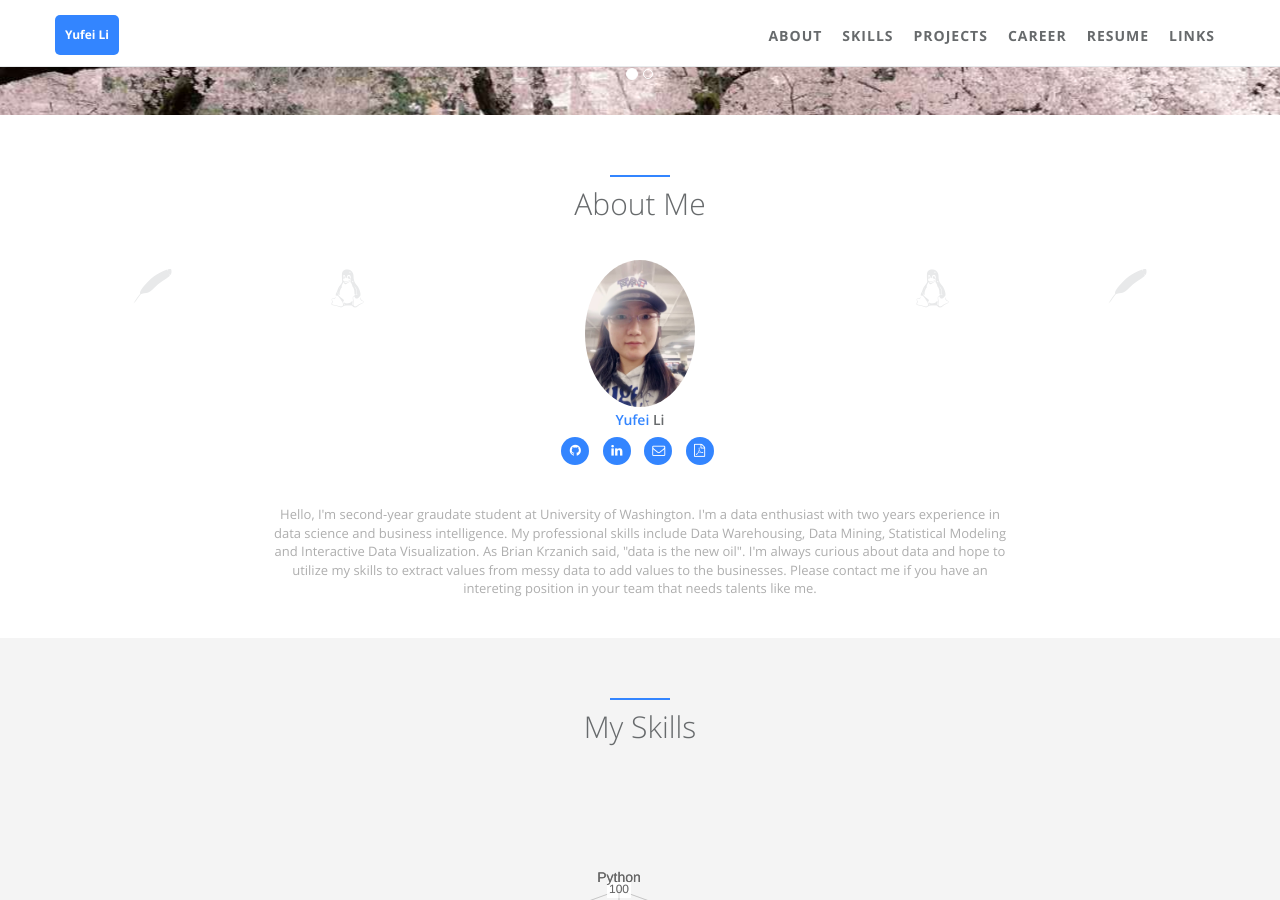
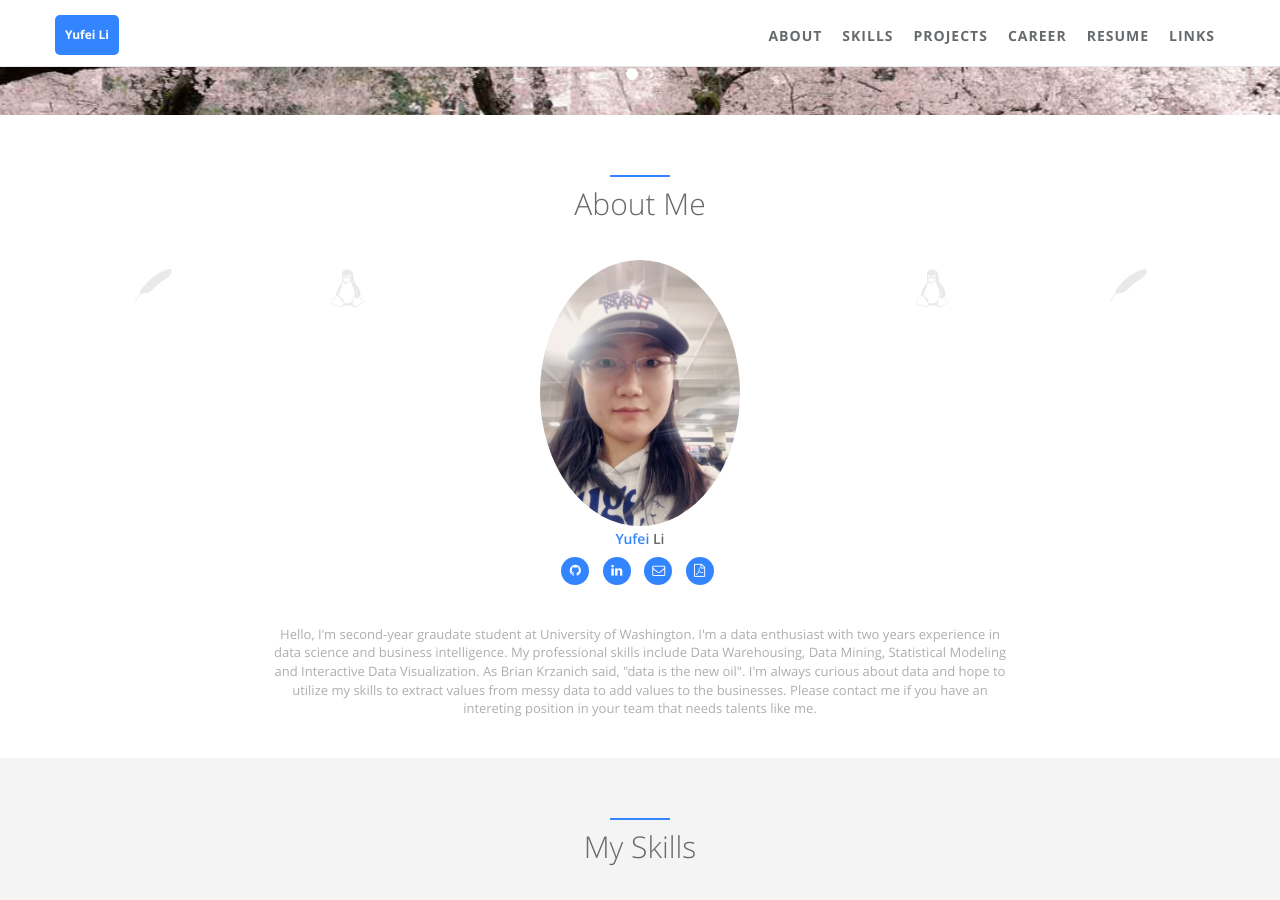
Before and after one commit to Kate0528/Kate0528.github.io, a Jekyll site: the page built from index.html, in a window 1280 px wide and 900 px high, scrolled down 355 px. Built offline with Jekyll 4.4.1, drawn with Linux system fonts in a browser that asks for light colours.

Commit message:
change size

```diff
--- a/_includes/sections/about.html
+++ b/_includes/sections/about.html
@@ -20,7 +20,7 @@
         <!-- avatar -->
         <div class="col-xs-4">
             <div class="team-member wow zoomIn">
-                <img src="{{ site.author.avatar | prepend: site.baseurl }}" height="110" width="110" class="img-responsive img-circle" alt="">
+                <img src="{{ site.author.avatar | prepend: site.baseurl }}" height="200" width="200" class="img-responsive img-circle" alt="">
                 <h4><span class="navy">{{ site.author.first_name }}</span> {{ site.author.last_name }}</h4>
                 <ul class="list-inline social-icon">
                     {% if site.author.github_username %}
```
